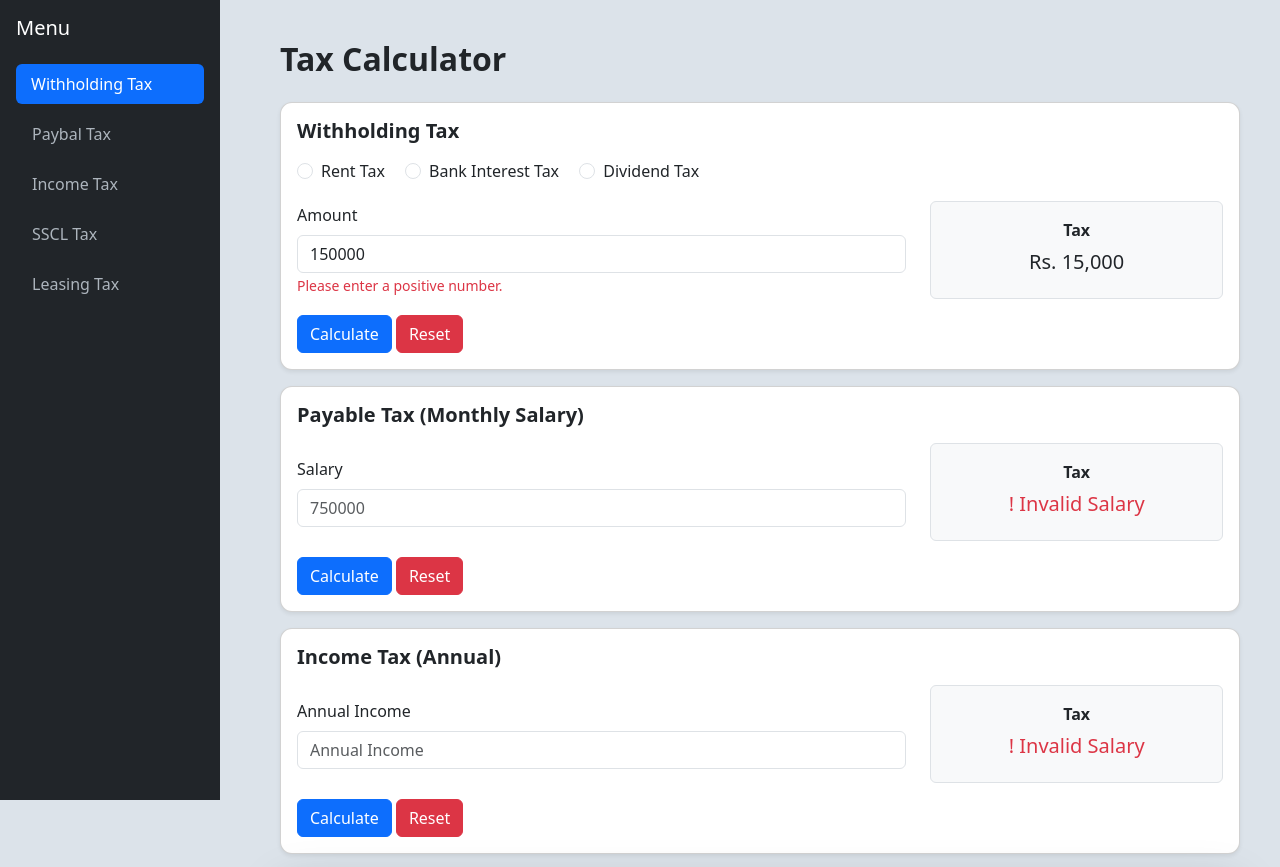
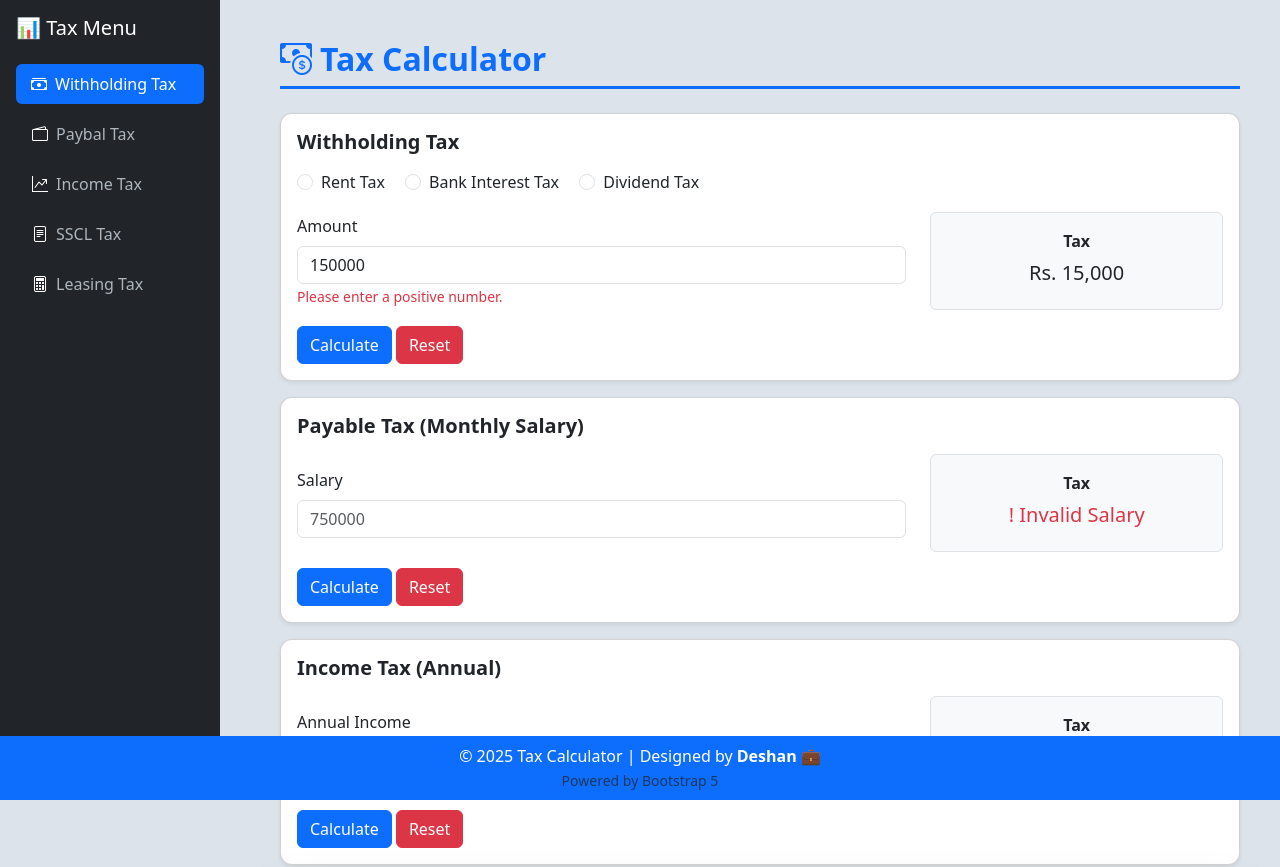
Before and after one commit to deshan-11/Web-Base-Tax-Calculator, a plain HTML site: page index.html in a window 1280 px wide. Shown: the top 867 px of the page. Drawn offline with nearby package versions, Linux system fonts and the light colour scheme.

Commit message:
Second commit

```diff
--- a/assect/CSS/style.css
+++ b/assect/CSS/style.css
@@ -30,11 +30,12 @@
       background-color: #212529;
       color: #ccc;
       text-align: center;
-      padding: 15px 0;
+      padding: 50px;
       position: relative;
       bottom: 0;
       width: 100%;
-      margin-top: 50px;
+      margin-top: 10px;
+      padding-bottom: 50px;
     }
     footer a {
       color: #0d6efd;
--- a/index.html
+++ b/index.html
@@ -6,23 +6,25 @@
     <title>Document</title>
     <link href="https://cdn.jsdelivr.net/npm/bootstrap@5.3.8/dist/css/bootstrap.min.css" rel="stylesheet" integrity="sha384-sRIl4kxILFvY47J16cr9ZwB07vP4J8+LH7qKQnuqkuIAvNWLzeN8tE5YBujZqJLB" crossorigin="anonymous">
     <link rel="stylesheet" href="assect/CSS/style.css">
+    <link rel="stylesheet" href="https://cdn.jsdelivr.net/npm/bootstrap-icons@1.13.1/font/bootstrap-icons.min.css">
 </head>
 <body>
     <div class="d-flex">
-        <div class="sidebar d-flex flex-column p-3">
+        <div class="sidebar d-flex flex-column p-3 position-fixed top-0 start-0 vh-100 bg-dark text-white p-3 ">
             <!--Slider bar-->
-            <h5  class="text-white mb-4">Menu</h5>
+            <h5  class="text-white mb-4">📊 Tax Menu</h5>
             <nav class="nav flex-column">
-                <a href="#Withholding Tax" class="nav-link active">Withholding Tax</a>
-                <a href="#Payable Tax" class="nav-link">Paybal Tax</a>
-                <a href="#Income Tax" class="nav-link">Income Tax</a>
-                <a href="#SSCL Tax" class="nav-link">SSCL Tax</a>
-                <a href="#Leasing Calculation" class="nav-link">Leasing Tax</a>
+                <a href="#Withholding Tax" class="nav-link active"><i class="bi bi-cash-stack me-2 text-white"></i>Withholding Tax</a>
+                <a href="#Payable Tax" class="nav-link"><i class="bi bi-wallet2 me-2 text-white"></i>Paybal Tax</a>
+                <a href="#Income Tax" class="nav-link"><i class="bi bi-graph-up-arrow me-2 text-white"></i>Income Tax</a>
+                <a href="#SSCL Tax" class="nav-link"><i class="bi bi-file-text me-2 text-white"></i>SSCL Tax</a>
+                <a href="#Leasing Calculation" class="nav-link"><i class="bi bi-calculator me-2 text-white"></i>Leasing Tax</a>
             </nav>
         </div>
         <!-- Main Content -->
   <div class="content flex-grow-1">
-    <h2 class="fw-bold mb-4">Tax Calculator</h2>
+    <h2 class="fw-bold mb-4 text-primary border-bottom border-3 border-primary pb-2">
+      <i class="bi bi-cash-coin me-2"></i>Tax Calculator</h2>
 
     <!-- Withholding Tax -->
     <div class="card mb-3 shadow-sm" id="Withholding Tax">
@@ -167,11 +169,11 @@
       </div>
     </div>
     <!-- Footer -->
-    <footer>
+    <footer class="position-fixed bottom-0 bg-primary text-center text-white py-2" style="right: 0; width: calc(100%-230px);">
       <p class="mb-0">
-        © 2025 Tax Calculator | Designed by <a href="#">Deshan</a> 💼 |
-        <span class="text-muted">Powered by Bootstrap 5</span>
+        © 2025 Tax Calculator | Designed by <a href="#" class="fw-bold text-white text-decoration-none">Deshan</a> 💼
       </p>
+      <small class="text-muted">Powered by Bootstrap 5</small>
     </footer>
     </div>
     </div>
```
